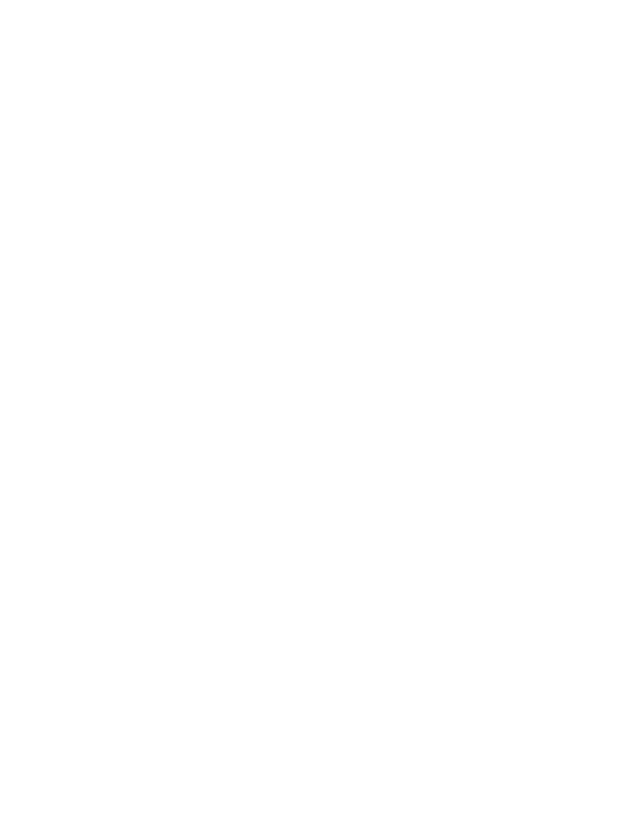
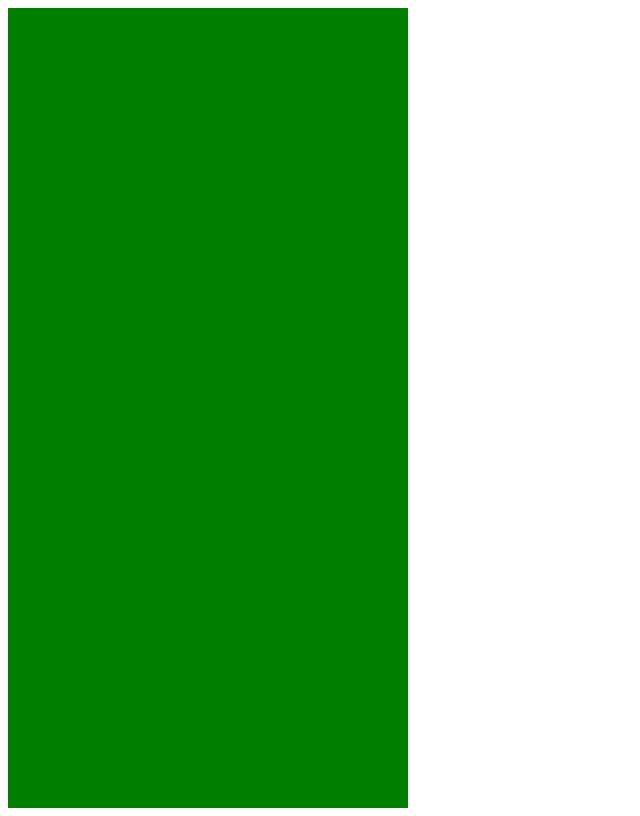
Before and after one commit to plumwiserim/HappyNewYear, a plain HTML site: page index.html in a window 1280 px wide. Shown: the whole page, without its empty margins (0-640 px from the left). Drawn offline with Linux system fonts and the light colour scheme.

Commit message:
create background

```diff
--- a/index.html
+++ b/index.html
@@ -5,8 +5,17 @@
     <meta http-equiv="X-UA-Compatible" content="IE=edge">
     <meta name="viewport" content="width=device-width, initial-scale=1.0">
     <title>덕담 하나 주면 안 잡아먹지!</title>
+    <style>
+        .background {
+            background-color: green;
+            width: 400px;
+            height: 800px;
+        }
+    </style>
 </head>
 <body>
+    <div class="background">
 
+    </div>
 </body>
 </html>
```
